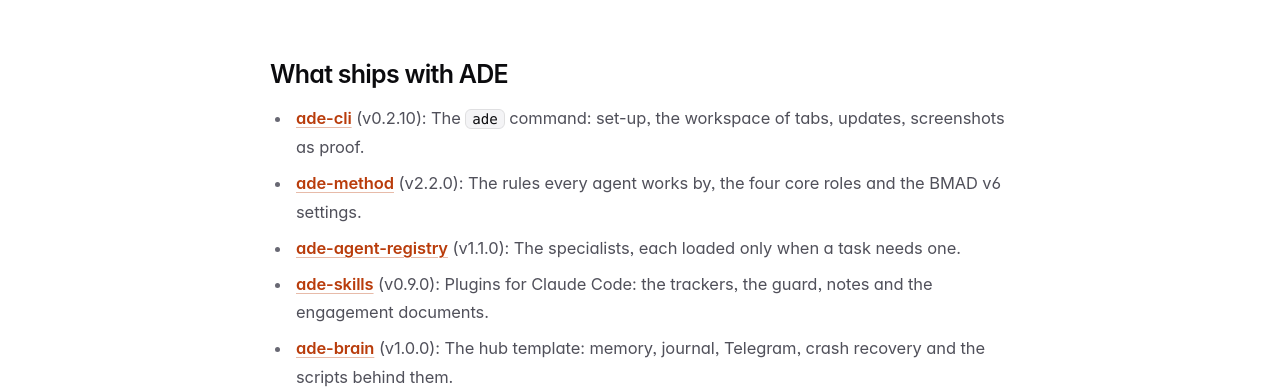
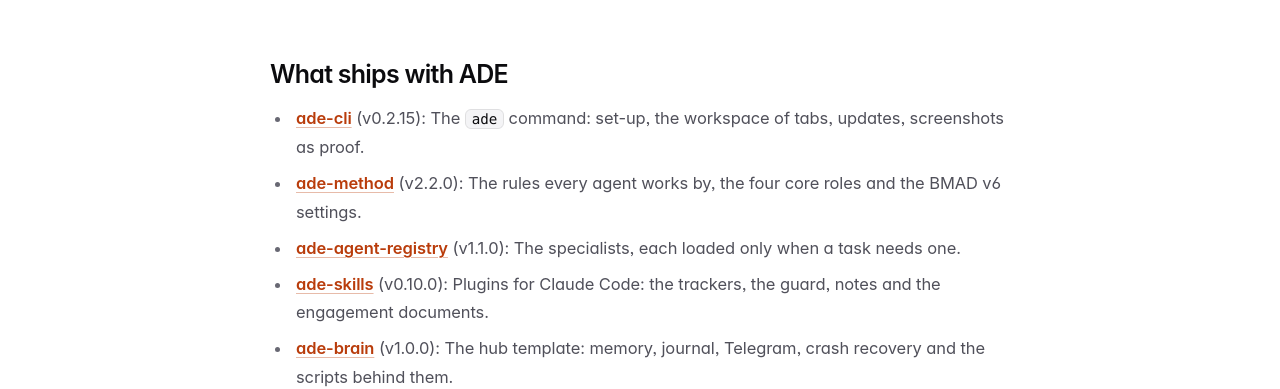
Before and after one commit to better-ade/ade-website, a Jekyll site: the page built from site/get-started.md, in a window 1280 px wide and 900 px high, scrolled down 3613 px. Shown: the part 152-541 px from the top of the window. Built offline with Jekyll 4.4.1, drawn with Linux system fonts in a browser that asks for light colours; some of the changed text lies outside the part shown.

Commit message:
fix(site): match the repos' main again (story W-main-drift)
## Overview
The repos the site describes moved on, so the verification command failed on a clean
main: ade-cli is at 0.2.15 (the site said 0.2.10), ade-skills is at 0.10.0 (the site
said 0.9.0), and ade-skills main has a ready google-drive recipe that Get started did
not list. The pages now say what main says.

## Implementation details
- site/_data/releases.yml: ade_cli 0.2.10 -> 0.2.15; ade_skills 0.9.0 -> 0.10.0.
- site/paper.md (releases table): ade-cli v0.2.10 -> v0.2.15; ade-skills v0.9.0 -> v0.10.0.
- site/get-started.md step 2: Google Drive joins the connectors available today
  ("ClickUp, Jira, Linear and Google Drive today"). ade-skills main has a recipe for it
  (plugins/guard/connectors/google-drive.json, state ready, sign-in kind claude-ai),
  ade-cli main accepts that kind, and siteNarrative requires every recipe to be named.
  The story's note had this the other way round (google-drive removed); on main it was
  added, so it is named, not removed, and gets no Coming label.
- docs/messaging.md: `ade connect` connects "ClickUp, Jira, Linear or Google Drive";
  the next connectors are those "beyond ClickUp, Jira, Linear and Google Drive".
- The ade-skills bump was not in the story's note: siteTruth and sitePaper stop at the
  first mismatch, so it showed only once ade-cli matched. Same drift, same fix.

## Verification
Run by the builder (a reviewer still runs it for Done), Ruby 3.3.14 (Homebrew),
fresh --depth 1 clones of each repo's main in ./repos/:
  npm ci                                              -> exit 0
  bundle install && scripts/fetch-installers.sh site && bundle exec jekyll build ... -> exit 0
  npm test                                            -> exit 0
   Test Files  13 passed (13)
        Tests  134 passed (134)
Before the change, on clean main: 4 failed | 130 passed (siteNarrative 1, sitePaper 1,
siteTruth 2). Risk low: no review beyond the verification command.

## Definition of Done
- [x] Each acceptance criterion is covered by an automated test (siteTruth, sitePaper, siteNarrative)
- [ ] The verification command passes, real output recorded by the reviewer (builder run above)
- [x] The change stays within its story (plus the ade-skills version, the same drift)
- [x] No new shared contract

## Related
Story: docs/stories/W-main-drift.md

```diff
--- a/site/_data/releases.yml
+++ b/site/_data/releases.yml
@@ -1,8 +1,8 @@
 # The release each repo's main names in its VERSION file today. The pages show these numbers;
 # tests/siteTruth.test.ts fails when one differs from the repo, so a new release is a one-line change here.
-ade_cli: 0.2.10
+ade_cli: 0.2.15
 ade_brain: 1.0.0
-ade_skills: 0.9.0
+ade_skills: 0.10.0
 ade_secrets: 0.3.1
 ade_method: 2.2.0
 ade_agent_registry: 1.1.0
--- a/site/paper.md
+++ b/site/paper.md
@@ -250,9 +250,9 @@ We built ADE with its own method, in the open, over four days (20 to 23 November
 
 | Repository | Pull requests merged | Latest release |
 |---|---|---|
-| ade-cli | 56 | v0.2.10 |
+| ade-cli | 56 | v0.2.15 |
 | ade-brain | 46 | v1.0.0 |
-| ade-skills | 19 | v0.9.0 |
+| ade-skills | 19 | v0.10.0 |
 | ade-website | 8 | (site) |
 | ade-secrets | 4 | v0.3.1 |
 | ade-method | 3 | v2.2.0 |
```
Also changed, not shown: docs/messaging.md (+4 -4 lines), docs/stories/W-main-drift.md (added, +20 -0 lines), site/get-started.md (+2 -1 lines).
